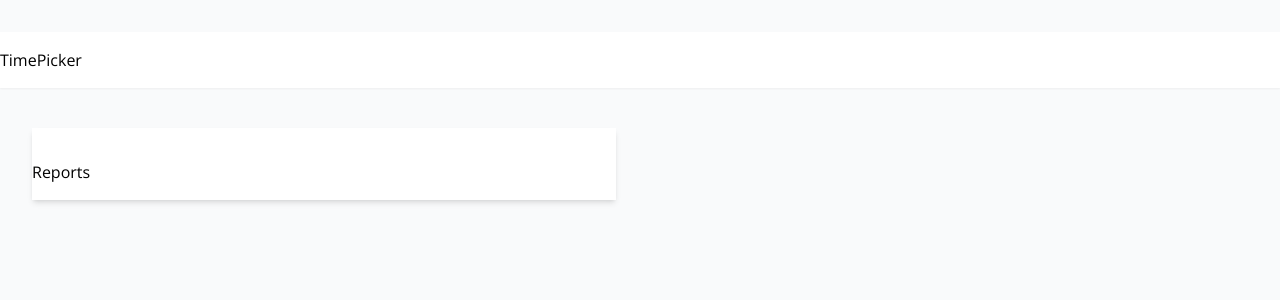
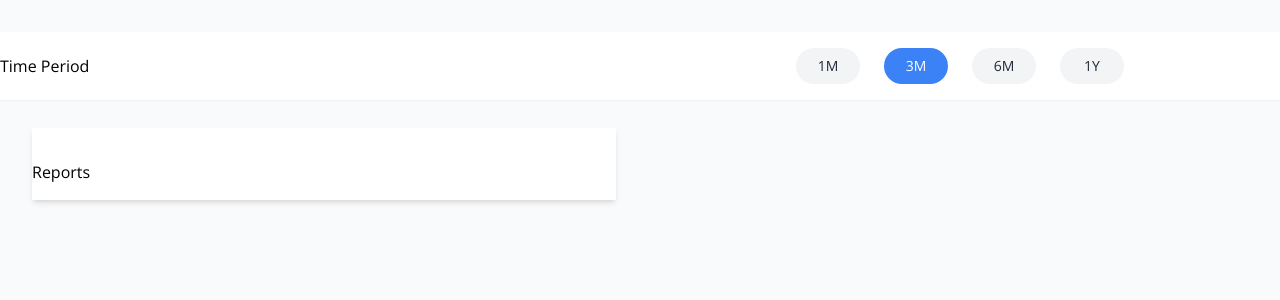
Before and after one commit to kirkedev/mpr.kirke.dev, a Svelte app in the folder app/: page / in a window 1280 px wide. Shown: the top 300 px of the page. Built offline with nearby package versions, Linux system fonts and the light colour scheme.

Commit message:
Reformatting

```diff
--- a/app/App.svelte
+++ b/app/App.svelte
@@ -1,13 +1,15 @@
+<style lang="postcss">
+    @import "app.css";
+</style>
+
 <script lang="ts">
+    import PeriodSelector from "./PeriodSelector.svelte";
 </script>
-
-<style lang="postcss">
-    @import "App.module.css";
-</style>
 
 <div class="app">
     <div class="timepicker">
-        TimePicker
+        <h3>Time Period</h3>
+        <PeriodSelector class="period"/>
     </div>
     <div class="reports">
         <div>Reports</div>
--- a/app/tsconfig.json
+++ b/app/tsconfig.json
@@ -1,5 +1,5 @@
 {
-    "include": ["**/*.ts", "**/*.svelte", "**/*.css", "*.js"],
+    "include": ["**/*.ts", "**/*.svelte", "**/*.css"],
     "references": [
         { "path":  "../lib" }
     ],
--- a/app/vite.config.ts
+++ b/app/vite.config.ts
@@ -19,7 +19,7 @@ export default defineConfig({
             plugins: [
                 autoprefixer(),
                 tailwindcss({
-                    content: ["index.html", "**/*.svelte", "**/*.css", "**/*.module.css"],
+                    content: ["index.html", "**/*.svelte", "**/*.css"],
                     plugins: [svgColors]
                 }) as Plugin]
         }
```
Also changed, not shown: app/app.css (renamed from app/App.module.css), 1 other file (tests, documents, lock files or other folders).
